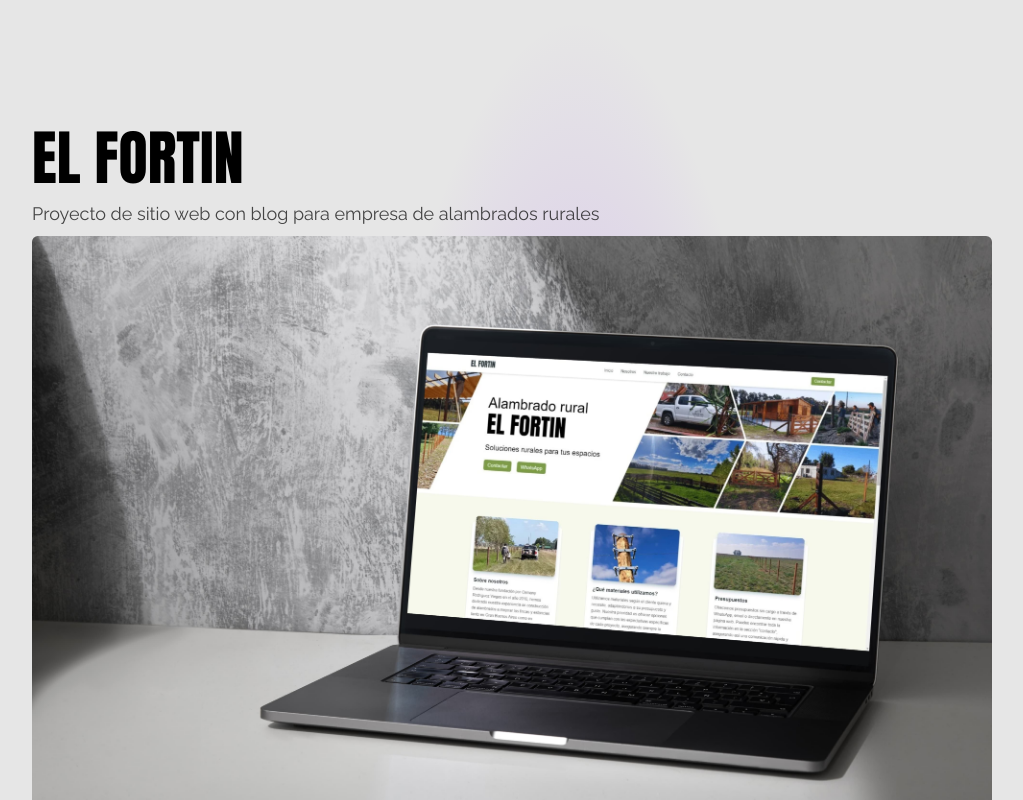
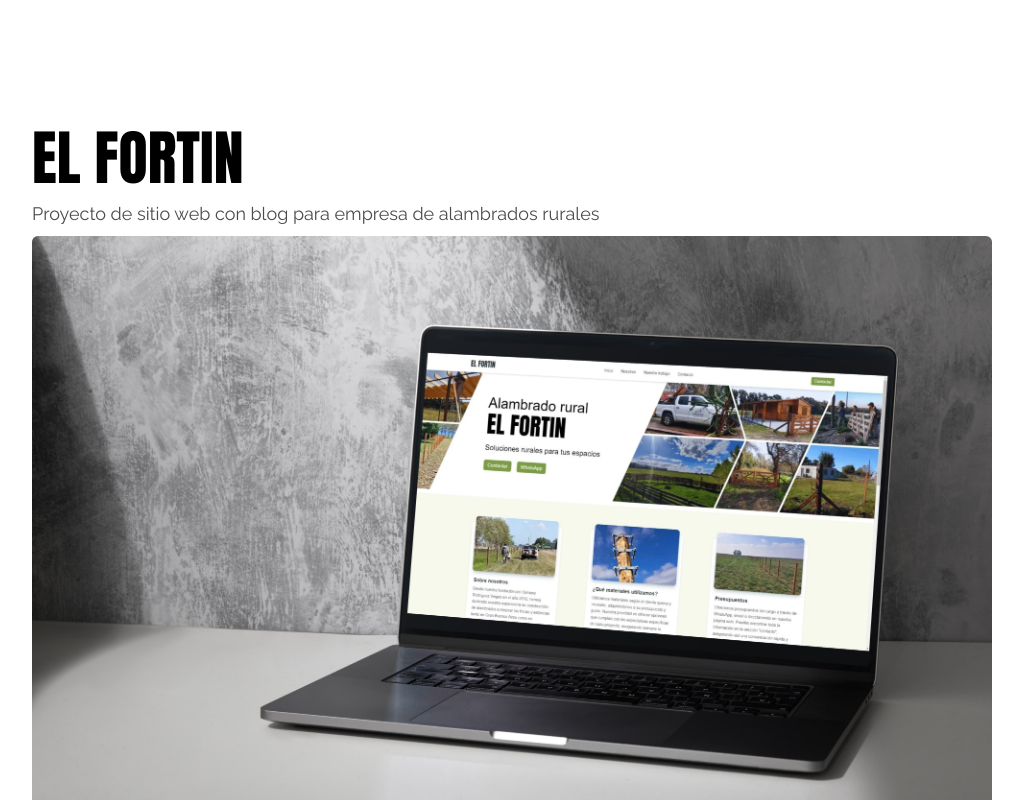
Before and after one commit to RRodriguezViegas/portfolio, a React (Vite) app: page /elfortin in a window 1280 px wide. Shown: the top 800 px of the page, without its empty margins (128-1151 px from the left). Built offline with nearby package versions, Linux system fonts and the light colour scheme; a web font is replaced by a local one.

Commit message:
por q estaba eso ahi lol

```diff
--- a/src/components/El-Fortin-Detail.jsx
+++ b/src/components/El-Fortin-Detail.jsx
@@ -74,7 +74,7 @@ function ElFortinDetail() {
   });
 
   return (
-    <div className="bg-appear fonts bg-[#ffffff] h-full w-full text-[#000000] contact-bg flex flex-col justify-center">
+    <div className="bg-appear fonts bg-[#ffffff] h-full w-full text-[#000000] flex flex-col justify-center">
       <section className="w-full md:w-3/4 self-center">
         <div className="appear mt-24 md:mt-32 mx-4 md:mx-0">
           <h1 className="text-6xl 2xl:text-9xl font-bold fortin ">EL FORTIN</h1>
```
